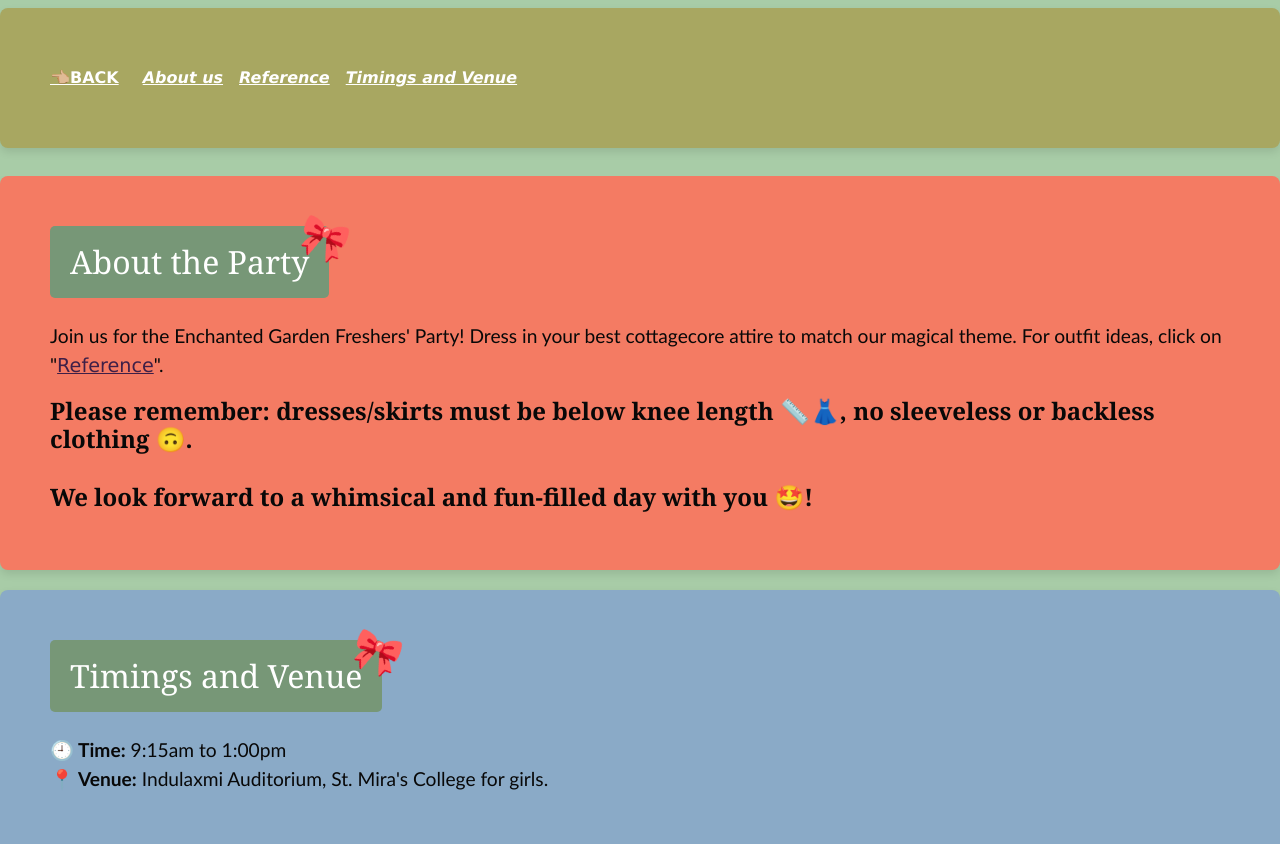
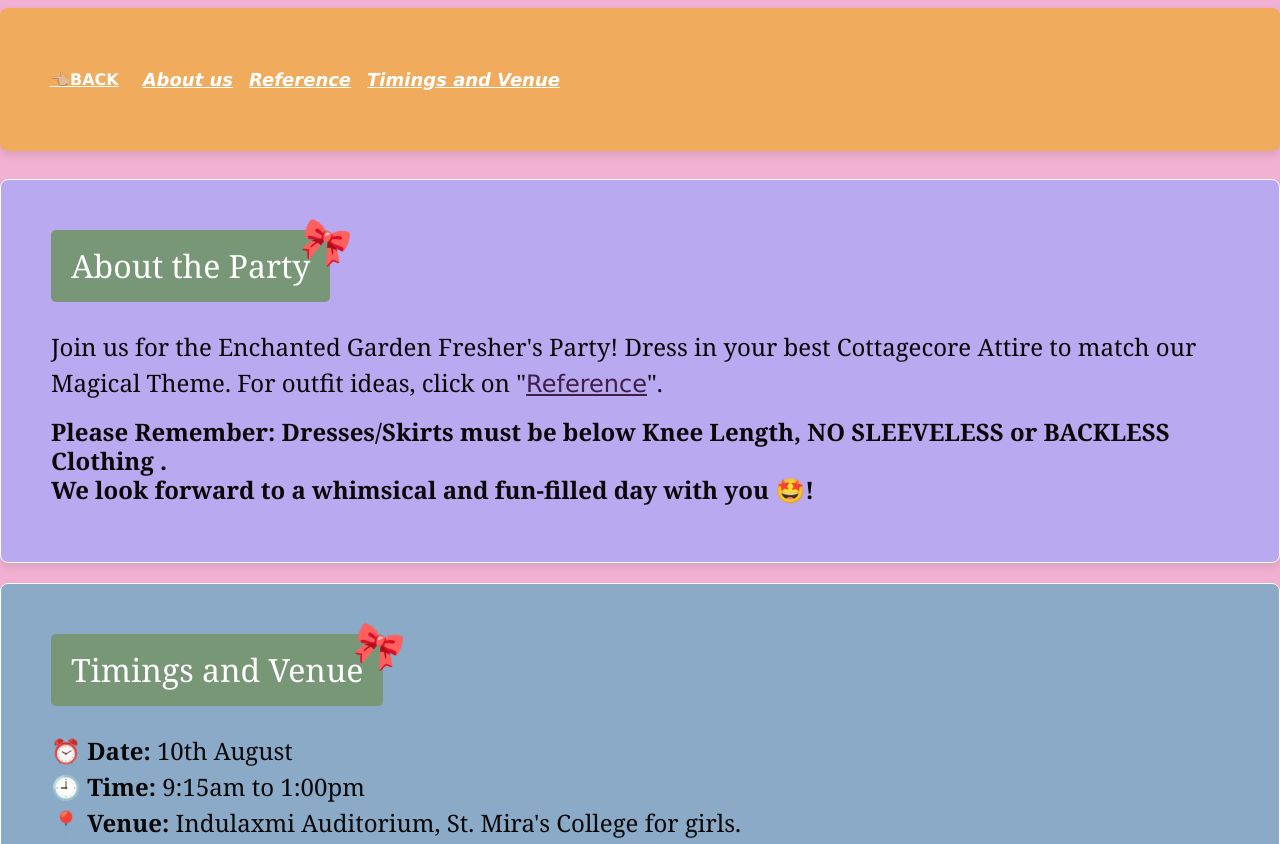
Before and after one commit to Revathii-Nair/Freshers-2024-Invitation, a plain HTML site: page about.html in a window 1280 px wide. Shown: the top 844 px of the page. Drawn offline with nearby package versions, Linux system fonts and the light colour scheme; a script that the page names is missing; a web font is replaced by a local one.

Commit message:
Add files via upload

```diff
--- a/about.html
+++ b/about.html
@@ -3,16 +3,16 @@
   <head>
     <meta charset="UTF-8" />
     <meta name="viewport" content="width=device-width, initial-scale=1.0" />
-    <title>About Party - Fresher's 2024 </title>
+    <title>Fresher's Party</title>
     <link href="https://cdn.jsdelivr.net/npm/bootstrap@5.3.2/dist/css/bootstrap.min.css" rel="stylesheet" />
     <link href="https://fonts.googleapis.com/css2?family=Garamond:wght@400;700&display=swap" rel="stylesheet" />
     <style>
       body {
         font-family: Georgia, "Times New Roman", Times, serif;
-        background-color: #a8cca7;
+        background-color: #f2b1d3;
       }
       .navbar {
-        background-color: #a8cca7;
+        background-color: #f2b1d3;
       }
       .navbar-brand,
       .navbar-nav .nav-link {
@@ -22,20 +22,31 @@
         color: #ebd9d9;
       }
       .container-fluid {
+        font-size: large;
         padding: 50px;
         color: #080808;
-        background-color: #a8a761;
+        background-color: #f0ab5d;
         border-radius: 8px;
         margin-bottom: 20px;
         box-shadow: 0 4px 8px rgba(0, 0, 0, 0.1);
       }
       #section1 {
-        background-color: #f47b63;
+        justify-content: center;
+        border: 1px solid #fff;
+        border-radius: 8px;
+        background-color: #b9a9f0;
       }
       #section2 {
-        background-color: #ad7159;
+        justify-content: center;
+
+        background-color: #f58181;
+        border: 1px solid #ffffff;
+        border-radius: 8px;
       }
       #section3 {
+        justify-content: center;
+        border: 1px solid #ffffff;
+        border-radius: 8px;
         background-color: #8aaac7;
       }
       .rounded-img {
@@ -49,9 +60,9 @@
       }
       .para1,
       .para2 {
-        font-size: larger;
+        font-size: x-large;
         font-style: inherit;
-        font-family: "Gill Sans", "Gill Sans MT", Calibri, "Trebuchet MS", sans-serif;
+        font-family: Georgia, "Times New Roman", Times, serif;
       }
       .navbar-brand {
         font-family: "Lucida Sans", "Lucida Sans Regular", "Lucida Grande", "Lucida Sans Unicode", Geneva, Verdana,
@@ -142,17 +153,17 @@
     </nav>
 
     <div id="section1" class="container-fluid">
-      <button class="bt">About the Party <span class="ribbon">🎀</span></button>
-      <br /><br />
+      <button class="bt">About the Party <span class="ribbon">🎀</span></button> <br /><br />
+
       <p class="para1">
-        Join us for the Enchanted Garden Freshers' Party! Dress in your best cottagecore attire to match our magical theme.
+        Join us for the Enchanted Garden Fresher's Party! Dress in your best Cottagecore Attire to match our Magical Theme.
         For outfit ideas, click on "<a id="ref" class="nav-link" href="#section2" style="color: #3e1f47"><u>Reference</u></a
         >".<br />
       </p>
 
       <h4>
         <b
-          >Please remember: dresses/skirts must be below knee length 📏👗, no sleeveless or backless clothing 🙃.<br /><br />
+          >Please Remember: Dresses/Skirts must be below Knee Length, NO SLEEVELESS or BACKLESS Clothing .<br />
           We look forward to a whimsical and fun-filled day with you 🤩!</b
         >
       </h4>
@@ -163,6 +174,7 @@
 
       <br /><br />
       <p class="para2">
+        <b>⏰ Date:</b> 10th August <br />
         <b>🕘 Time:</b> 9:15am to 1:00pm <br />
         <b>📍 Venue:</b> Indulaxmi Auditorium, St. Mira's College for girls. <br />
       </p>
```
